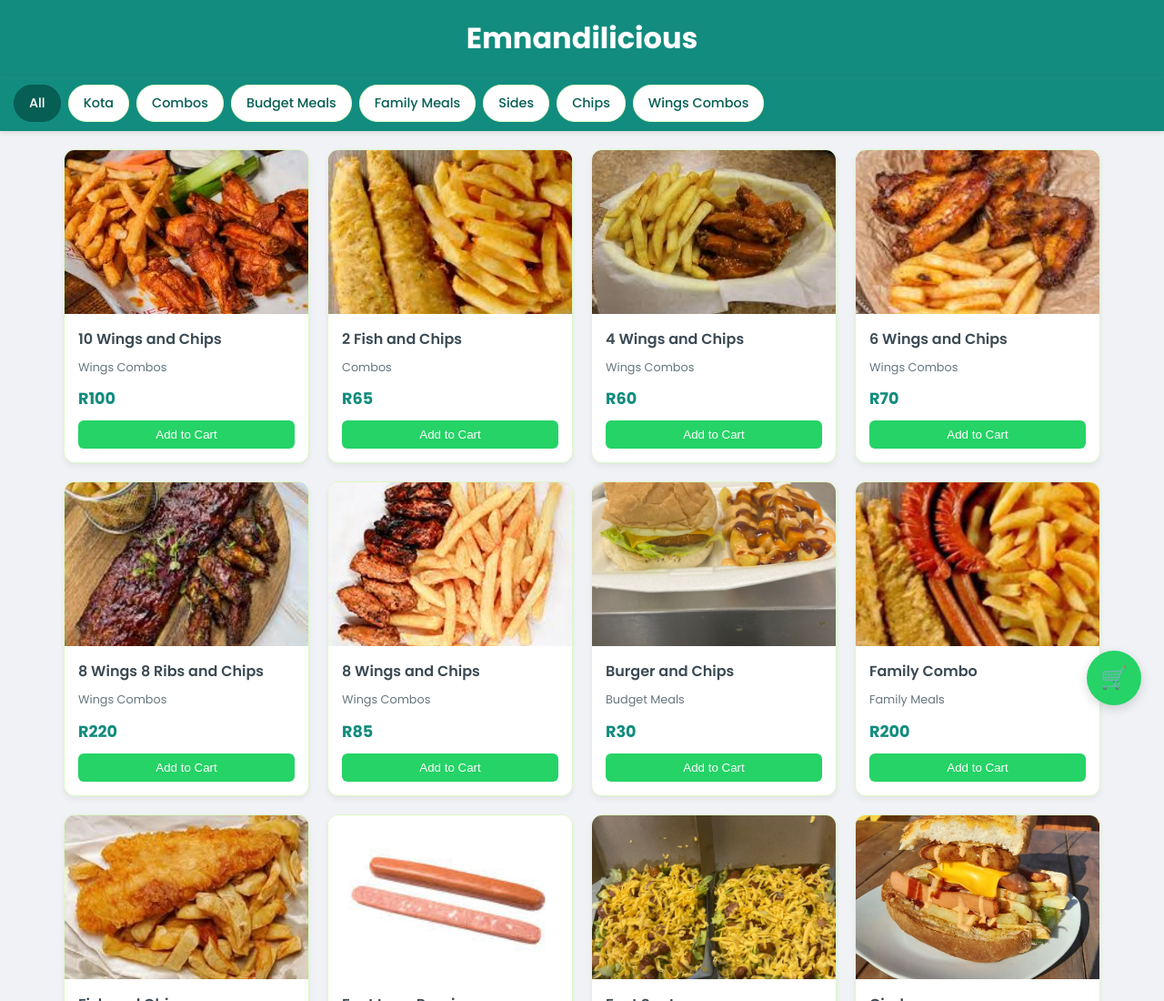
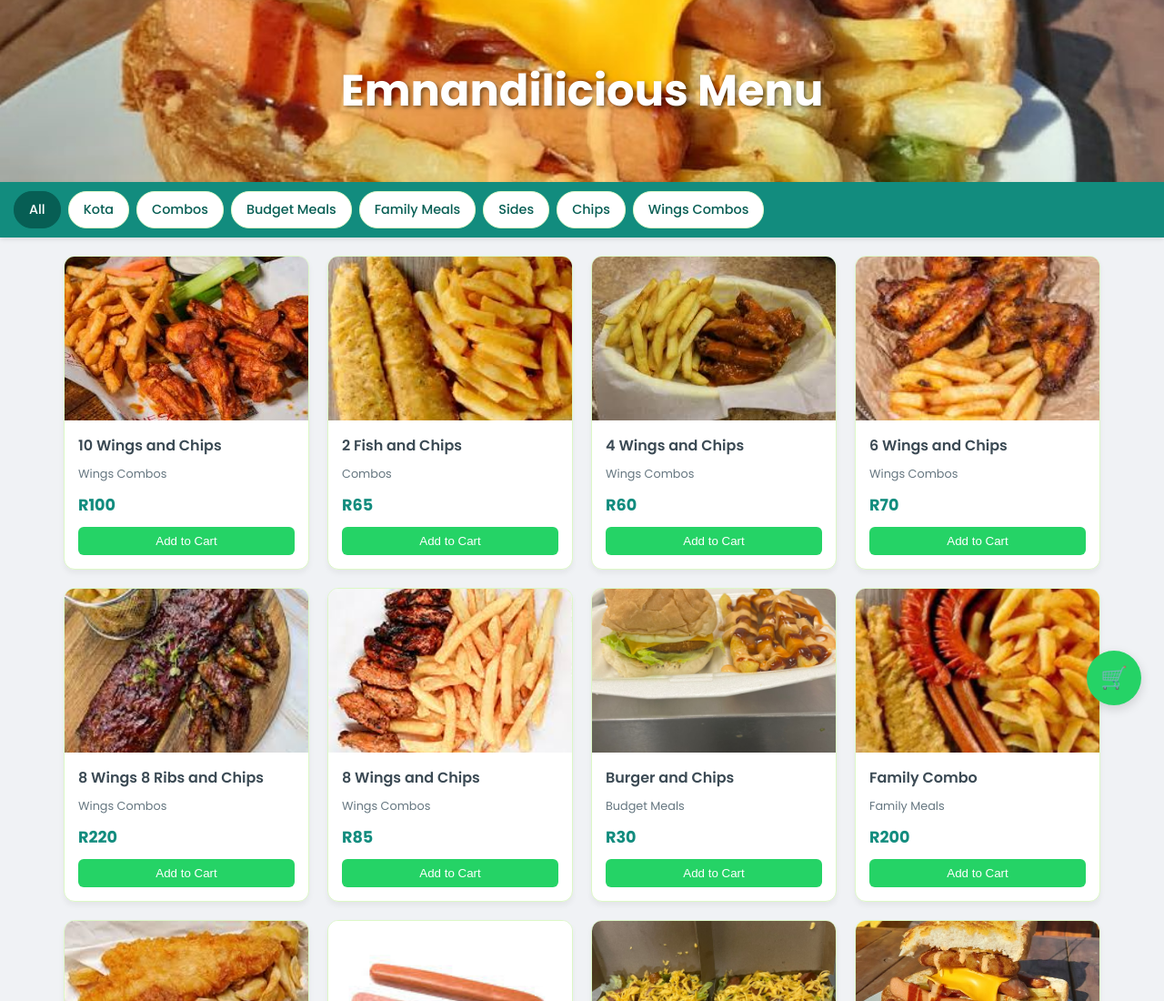
Before and after one commit to Menu-hash/Townshipk, a plain HTML site: page Emnandilicious-menu.html in a window 1280 px wide. Shown: the top 1100 px of the page at 91% size. Drawn offline with nearby package versions, Linux system fonts and the light colour scheme.

Commit message:
Added header image and updated delivery fee to R20 on the form

```diff
--- a/Emnandilicious-menu.html
+++ b/Emnandilicious-menu.html
@@ -29,8 +29,6 @@
       font-family: 'Poppins', sans-serif;
       background-color: var(--light);
       color: var(--dark);
-      padding: 0;
-      margin: 0;
       line-height: 1.6;
     }
 
@@ -41,16 +39,38 @@
     }
 
     header {
-      background-color: var(--whatsapp-dark);
-      color: white;
-      padding: 1rem 0;
-      text-align: center;
-      box-shadow: 0 2px 5px rgba(0,0,0,0.1);
+      position: relative;
+      width: 100%;
+      height: 200px;
+      overflow: hidden;
     }
 
-    h1 {
-      font-size: 2rem;
+    .header-image {
+      width: 100%;
+      height: 100%;
+      object-fit: cover;
+    }
+
+    .header-text {
+      position: absolute;
+      top: 50%;
+      left: 50%;
+      transform: translate(-50%, -50%);
+      color: white;
+      font-size: 3rem;
       font-weight: 700;
+      text-shadow: 2px 2px 4px rgba(0,0,0,0.5);
+      text-align: center;
+      width: 100%;
+    }
+
+    @media (max-width: 768px) {
+      header {
+        height: 150px;
+      }
+      .header-text {
+        font-size: 2rem;
+      }
     }
 
     .sticky-tabs {
@@ -419,9 +439,8 @@
 </head>
 <body>
   <header>
-    <div class="container">
-      <h1>Emnandilicious</h1>
-    </div>
+    <img src="static/images/emnandilicious/Gimba.jpg" alt="Emnandilicious" class="header-image">
+    <div class="header-text">Emnandilicious Menu</div>
   </header>
 
   <div class="sticky-tabs">
@@ -467,7 +486,6 @@
         <h2>Your Cart</h2>
         <div style="width: 40px;"></div>
       </div>
-
       <template x-if="cart.length === 0">
         <div class="empty-cart">
           <p>Your cart is empty</p>
@@ -506,17 +524,16 @@
   </div>
 
   <div class="modal" :class="{ 'active': showForm }" @click.self="showForm = false">
-  <div class="modal-content">
-  <button class="back-btn" @click="showForm = false; showCart = true">
-    <i class="fas fa-arrow-left"></i> Back
-  </button>
-  <h2>Complete Your Order</h2>
+    <div class="modal-content">
+      <button class="back-btn" @click="showForm = false; showCart = true">
+        <i class="fas fa-arrow-left"></i> Back
+      </button>
+      <h2>Complete Your Order</h2>
       <form @submit.prevent="sendWhatsApp">
         <div class="form-group">
           <label>Name</label>
           <input type="text" x-model="user.name" required>
         </div>
-
         <div class="form-group">
           <label>Phone</label>
           <input type="tel" x-model="user.phone" required>
@@ -626,7 +643,7 @@
 
           const message = `*New Order from Emnandilicious Menu*\n\n` +
                         `*Items:*\n${items}\n\n` +
-                        `*Delivery Fee:* R15\n` +
+                        `*Delivery Fee:* R20\n` +
                         `*Total:* R${this.totalPrice() + 15}\n\n` +
                         `*Customer Details*\n` +
                         `Name: ${this.user.name}\n` +
```
